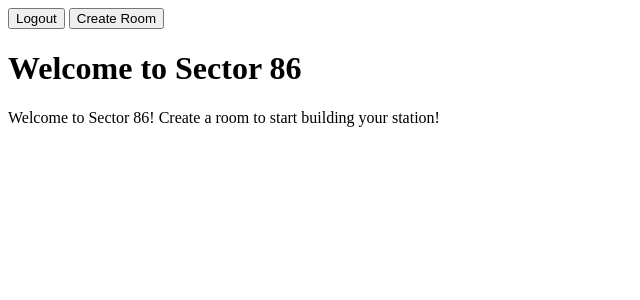
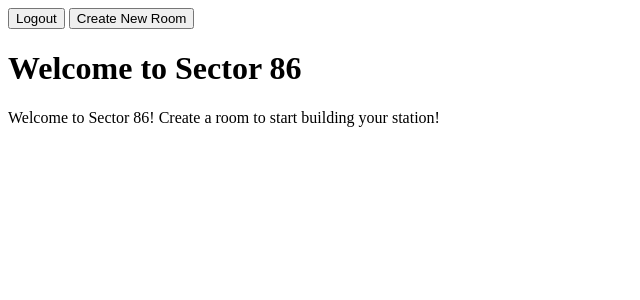
Before and after one commit to AnEvilHerbivore/Sector-86, a Django app: page / in a window 1280 px wide. Shown: the top 300 px of the page, without its empty margins (0-640 px from the left). Run offline with Django 3.2, Linux system fonts and the light colour scheme; the visitor is signed in with stand-in values (Sample User, id 1).

Commit message:
Text updated on nav bar

```diff
--- a/room_service/templates/index.html
+++ b/room_service/templates/index.html
@@ -15,7 +15,7 @@
                 <input type="submit" value="Logout">
             </form>
             <form action="{% url 'room_service:room_create' %}" method="get">
-                <input type="submit" value="Create Room">
+                <input type="submit" value="Create New Room">
             </form>
         {% else %}
             <form action="{% url 'room_service:login' %}" method="get">
```
